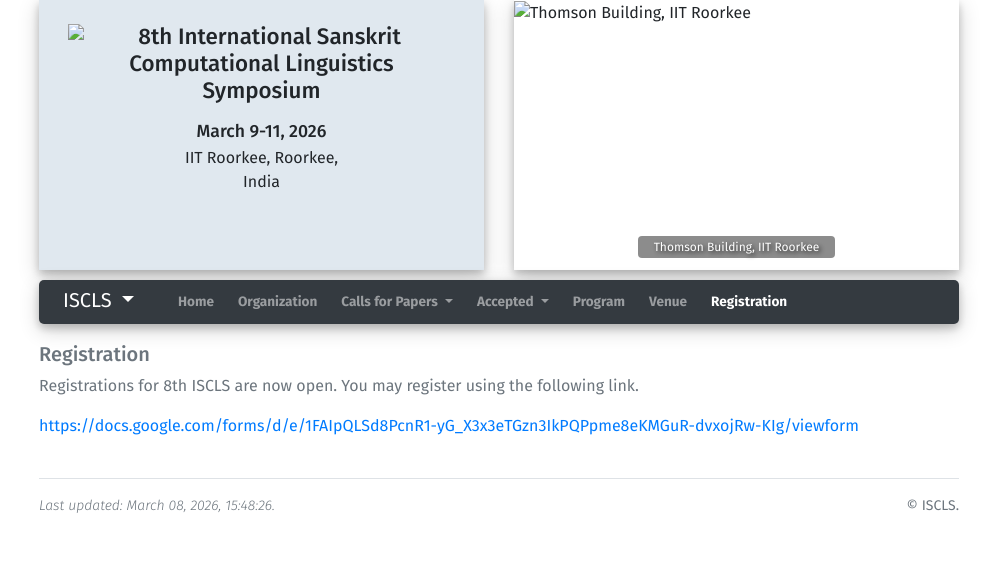
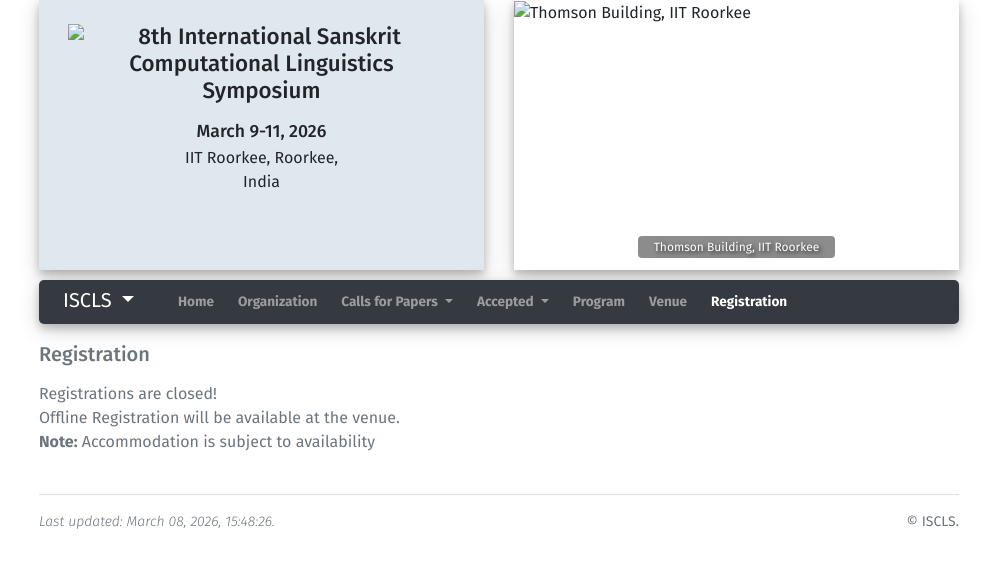
Before and after one commit to iscls/iscls-conference-template, a Jekyll site: the page built from registration.html, in a window 1280 px wide. Shown: the top 568 px of the page, without its empty margins (141-1138 px from the left). Built offline with Jekyll 4.4.1, drawn with Linux system fonts in a browser that asks for light colours; some of the changed lines change nothing that is shown.

Commit message:
close registration

```diff
--- a/_data/registration.yml
+++ b/_data/registration.yml
@@ -1,14 +1,14 @@
-about: "Registrations for 8th ISCLS are now open. You may register using the following link."
-url: "https://docs.google.com/forms/d/e/1FAIpQLSd8PcnR1-yG_X3x3eTGzn3IkPQPpme8eKMGuR-dvxojRw-KIg/viewform"
-description: ""
-
+# about: "Registrations for 8th ISCLS are now open. You may register using the following link."
+# url: "https://docs.google.com/forms/d/e/1FAIpQLSd8PcnR1-yG_X3x3eTGzn3IkPQPpme8eKMGuR-dvxojRw-KIg/viewform"
+description:
+  <p>
+    Registrations are closed! <br>
+    Offline Registration will be available at the venue. <br>
+  <strong>Note:</strong> Accommodation is subject to availability
+  </p>
   # <h5 class="text-info">Registration</h5>
 
-  # <p>
-  #   Registration is closed! <br>
-  #   Offline Registration will be available at the venue. <br>
-  # <strong>Note:</strong>Accommodation is subject to availability
-  # </p>
+
   # <p class="font-weight-bold">
   #   If paying with an Indian debit or credit card please note
   #   <a href="https://en.wikipedia.org/wiki/3-D_Secure">3-D Secure</a> (3DS)
```
